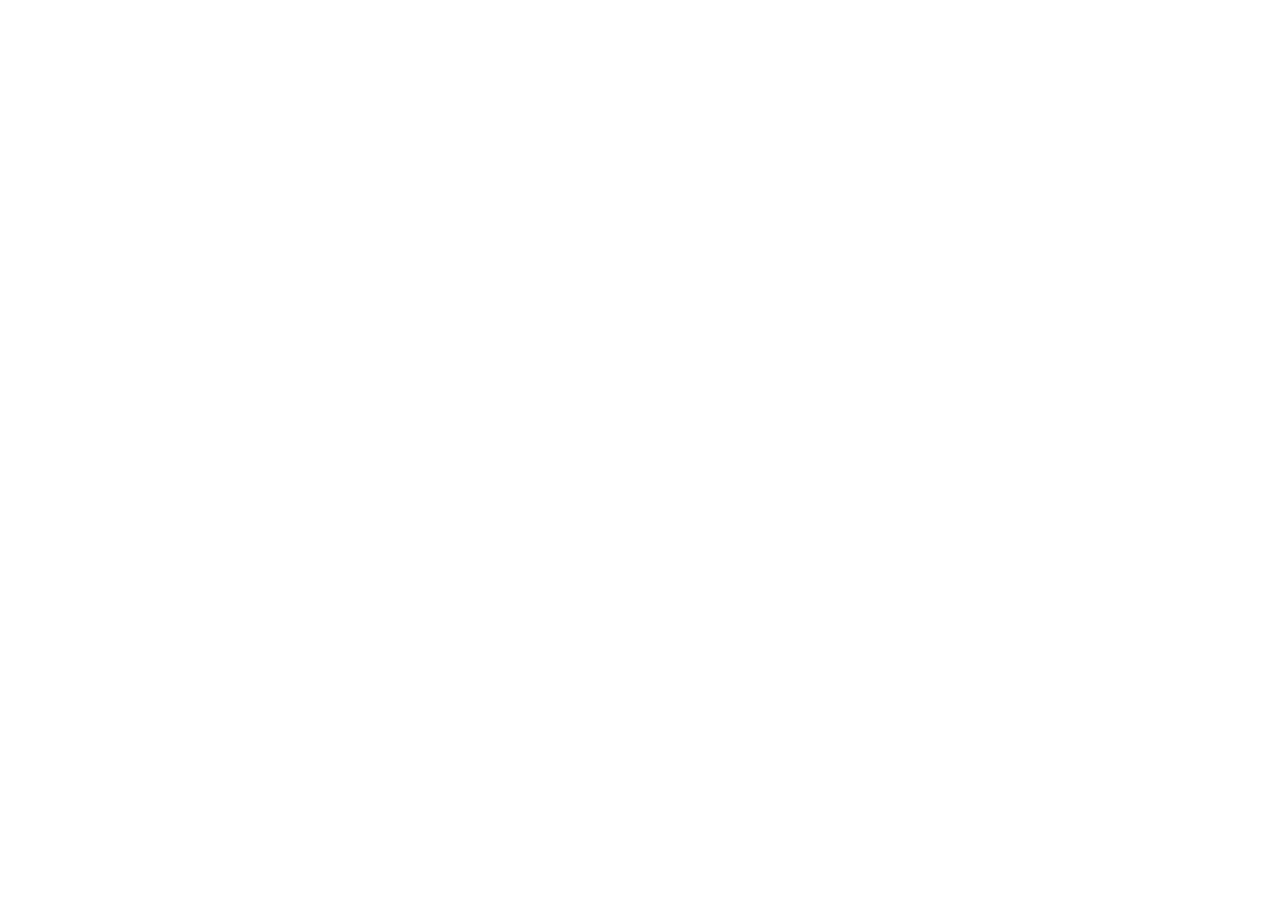
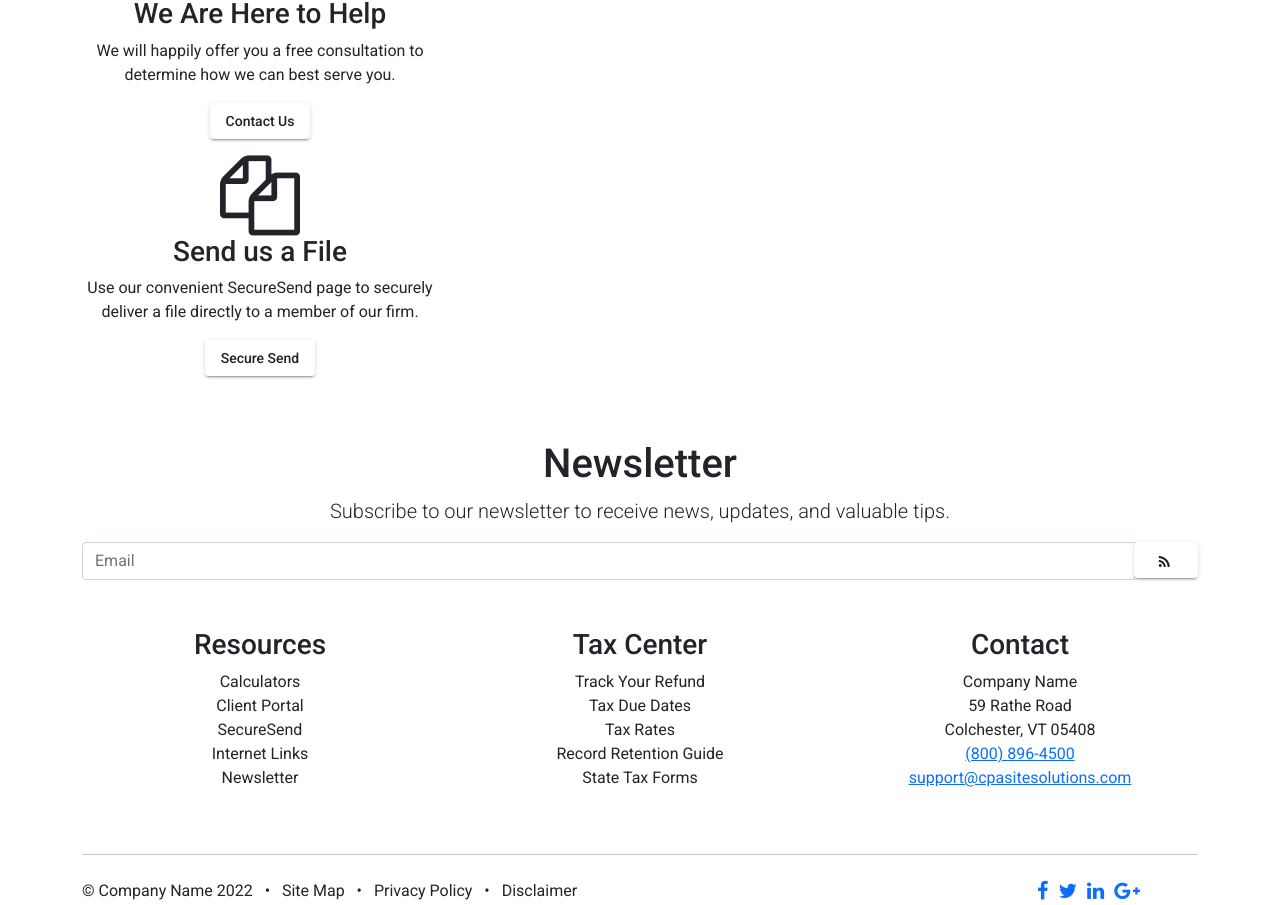
Before and after one commit to dips048/cpa-solutions, an Angular app: page /home in a window 1280 px wide. Shown: the part 3491-4396 px from the top of the page. Before the commit the page ends 3123 px from the top, so only its background shows below. Built offline with nearby package versions, Linux system fonts and the light colour scheme.

Commit message:
added footer component

```diff
--- /dev/null
+++ b/src/app/components/footer/footer.component.css
@@ -0,0 +1,6 @@
+.social a {
+  text-decoration: none;
+  padding: 0 5px;
+  font-size: 20px;
+  line-height: 25px;
+}
--- /dev/null
+++ b/src/app/components/footer/footer.component.html
@@ -0,0 +1,94 @@
+<div class="container">
+  <div class="row my-5 text-center">
+      <div class="col-lg-4">
+          <div class="fa fa-comment-o fa-5x"></div>
+          <h3>Ask a Question</h3>
+          <p>Find comfort in knowing an Expert in accounting is only an email or phone-call away. </p>
+          <p><a href="tel:(800) 896-4500" mat-raised-button>(800) 896-4500</a></p>
+      </div>
+      <div class="hidden-lg clearfix"></div>
+      <div class="col-md-6 col-lg-4">
+          <div class="fa fa-calendar-check-o fa-5x"></div>
+          <h3>We Are Here to Help</h3>
+          <p>We will happily offer you a free consultation to determine how we can best serve you.</p>
+          <p><a mat-raised-button>Contact Us</a></p>
+      </div>
+      <div class="visible-xs visible-sm clearfix"></div>
+      <div class="col-md-6 col-lg-4">
+          <div class="fa fa-copy fa-5x"></div>
+          <h3>Send us a File</h3>
+          <p>Use our convenient SecureSend page to securely deliver a file directly to a member of our firm.</p>
+          <p><a mat-raised-button>Secure Send</a></p>
+      </div>
+  </div>
+</div>
+<div class="container">
+    <div class="row">
+        <div class="col-12 text-center align-self-center">
+            <h2 class="h1">Newsletter</h2>
+            <p class="lead">Subscribe to our newsletter to receive news, updates, and valuable tips.</p>
+            <form class="form" method="post" action="">
+              <div class="input-group">
+                  <input type="text" name="email" placeholder="Email" class="form-control">
+                  <div class="input-group-btn">
+                      <button type="submit" name="submit" mat-raised-button> <i class="fa fa-feed"></i>&nbsp;</button>
+                  </div>
+              </div>
+            </form>
+        </div>
+    </div>
+</div>
+<div class="container">
+  <div class="row my-5 text-center">
+      <div class="col-md-4">
+          <h3>Resources</h3>
+          <p>
+              <a>Calculators</a><br>
+              <a>Client Portal</a><br>
+              <a>SecureSend</a><br>
+              <a>Internet Links</a><br>
+              <a>Newsletter</a>
+          </p>
+      </div>
+      <div class="col-md-4">
+          <h3>Tax Center</h3>
+          <p>
+              <a>Track Your Refund</a><br>
+              <a>Tax Due Dates</a><br>
+              <a>Tax Rates</a><br>
+              <a>Record Retention Guide</a><br>
+              <a>State Tax Forms</a>
+          </p>
+      </div>
+      <div class="col-md-4">
+          <h3>Contact</h3>
+          <p>
+              Company Name<br>
+              59 Rathe Road<br>
+              Colchester, VT 05408<br>
+              <a href="tel:(800) 896-4500">(800) 896-4500</a><br>
+              <a href="mailto:support@cpasitesolutions.com">support@cpasitesolutions.com</a>
+          </p>
+      </div>
+  </div>
+  <hr>
+  <div class="row my-4">
+      <div class="col-md-10">
+          <p class="m-0">
+              © Company Name 2022
+              <span> &nbsp; • &nbsp; </span>
+              <a>Site Map</a>
+              <span> &nbsp; • &nbsp; </span>
+              <a>Privacy Policy</a>
+              <span> &nbsp; • &nbsp; </span>
+              <a>Disclaimer</a>
+          </p>
+      </div>
+      <div class="col-md-2 social">
+          <a class="fa fa-facebook" title="Facebook" href="https://www.facebook.com"></a>
+          <a class="fa fa-twitter" title="Twitter" href="https://www.twitter.com"></a>
+          <a class="fa fa-linkedin" title="LinkedIn" href="https://www.linkedin.com" primary=""></a>
+          <a class="fa fa-google-plus" title="Google Plus" href=""></a>
+      </div>
+  </div>
+</div>
--- /dev/null
+++ b/src/app/components/footer/footer.component.ts
@@ -0,0 +1,15 @@
+import { Component, OnInit } from '@angular/core';
+
+@Component({
+  selector: 'app-footer',
+  templateUrl: './footer.component.html',
+  styleUrls: ['./footer.component.css']
+})
+export class FooterComponent implements OnInit {
+
+  constructor() { }
+
+  ngOnInit(): void {
+  }
+
+}
--- a/src/app/components/index.ts
+++ b/src/app/components/index.ts
@@ -1,3 +1,4 @@
+import { FooterComponent } from "./footer/footer.component";
 import { MainLayoutComponent } from "./main-layout/main-layout.component";
 import { NavListComponent } from "./nav-list/nav-list.component";
 import { NavComponent } from "./nav/nav.component";
@@ -8,4 +9,5 @@
   MainLayoutComponent,
   SideNavComponent,
   NavListComponent,
+  FooterComponent
 ];
--- a/src/app/components/main-layout/main-layout.component.html
+++ b/src/app/components/main-layout/main-layout.component.html
@@ -3,6 +3,7 @@
   <main>
     <router-outlet></router-outlet>
   </main>
+  <app-footer></app-footer>
 </div>
 
 <ng-template #mobileScreen>
@@ -14,5 +15,6 @@
     <main>
       <router-outlet></router-outlet>
     </main>
+    <app-footer></app-footer>
   </mat-drawer-container>
 </ng-template>
```
Also changed, not shown: 1 other file (tests, documents, lock files or other folders).
